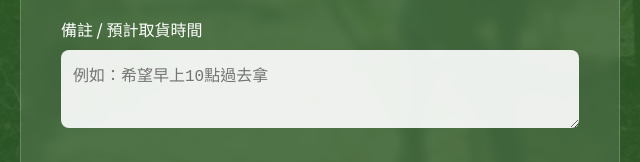
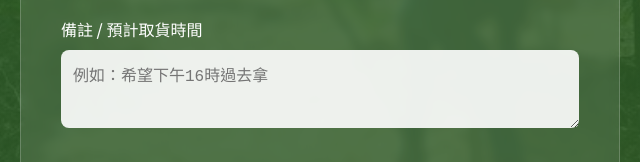
Before and after one commit to YUAN-5149/YUAN-5149.github.io, a plain HTML site: page index.html in a window 1280 px wide. Shown: the part 2894-3056 px from the top of the page, 320-960 px from the left. Drawn offline with Linux system fonts and the light colour scheme.

Commit message:
Update textarea placeholder for pickup time

```diff
--- a/index.html
+++ b/index.html
@@ -237,7 +237,7 @@
                 </div>
                 <div class="form-group">
                     <label for="message">備註 / 預計取貨時間</label>
-                    <textarea id="message" name="message" rows="3" placeholder="例如：希望早上10點過去拿"></textarea>
+                    <textarea id="message" name="message" rows="3" placeholder="例如：希望下午16時過去拿"></textarea>
                 </div>
                 <button type="submit" id="submitBtn" class="btn-submit">送出預購單</button>
             </form>
```
